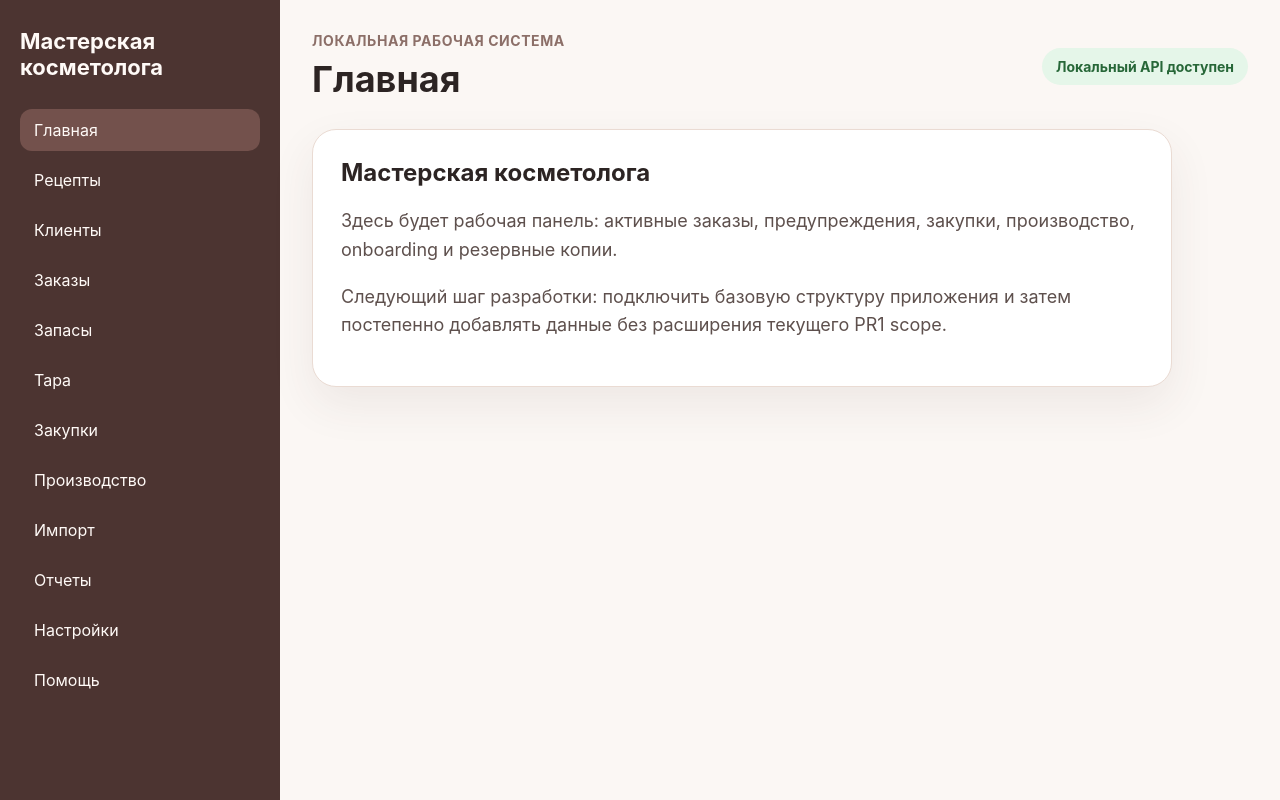
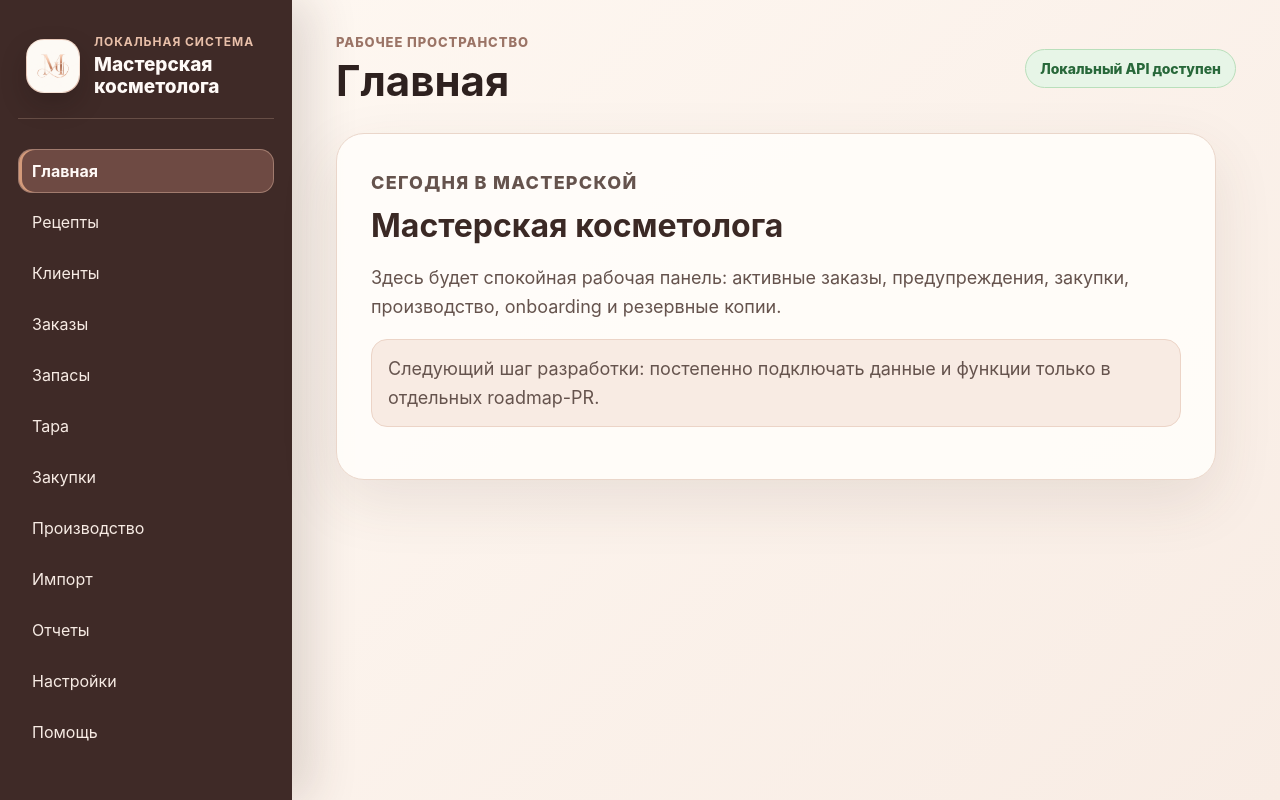
Before and after one commit to Mitronomik/cosmetic-workshop-os, a website with bundled scripts: page frontend/index.html in a window 1280 px wide. Built offline with nearby package versions, Linux system fonts and the light colour scheme; files whose address does not match are found by name.

Commit message:
Brand frontend app shell

```diff
--- a/frontend/index.html
+++ b/frontend/index.html
@@ -1,5 +1,5 @@
 <!doctype html>
 <html lang="ru">
-  <head><meta charset="UTF-8" /><meta name="viewport" content="width=device-width, initial-scale=1.0" /><title>Мастерская косметолога</title><link rel="stylesheet" href="/assets/styles.css" /></head>
+  <head><meta charset="UTF-8" /><meta name="viewport" content="width=device-width, initial-scale=1.0" /><title>Мастерская косметолога</title><link rel="icon" type="image/png" href="/brand/mch-logo.png" /><link rel="stylesheet" href="/assets/styles.css" /></head>
   <body><div id="root"></div><script type="module" src="/assets/main.js"></script></body>
 </html>
--- a/frontend/scripts/build.mjs
+++ b/frontend/scripts/build.mjs
@@ -1,5 +1,6 @@
-import { copyFile, mkdir } from 'node:fs/promises';
+import { copyFile, cp, mkdir } from 'node:fs/promises';
 
 await mkdir('dist/assets', { recursive: true });
+await cp('public', 'dist', { recursive: true });
 await copyFile('index.html', 'dist/index.html');
 await copyFile('src/styles.css', 'dist/assets/styles.css');
--- a/frontend/src/main.ts
+++ b/frontend/src/main.ts
@@ -11,28 +11,41 @@ function render() {
   root.innerHTML = `
     <div class="app-shell">
       <aside class="sidebar" aria-label="Основная навигация">
-        <div class="brand">Мастерская косметолога</div>
+        <div class="brand" aria-label="Мастерская косметолога">
+          <div class="brand-mark" aria-hidden="true">
+            <span class="brand-fallback">МК</span>
+            <img src="/brand/mch-logo.png" alt="" />
+          </div>
+          <div class="brand-copy">
+            <p class="brand-kicker">Локальная система</p>
+            <p class="brand-name">Мастерская косметолога</p>
+          </div>
+        </div>
         <nav class="navigation">${navigationItems.map((item) => `<button class="nav-item ${item === activeSection ? 'active' : ''}" type="button" data-section="${item}">${item}</button>`).join('')}</nav>
       </aside>
       <main class="content">
         <header class="topbar">
-          <div><p class="eyebrow">Локальная рабочая система</p><h1>${activeSection}</h1></div>
+          <div><p class="eyebrow">Рабочее пространство</p><h1>${activeSection}</h1></div>
           <span class="status ${healthStatus}">${healthLabel}</span>
         </header>
         ${activeSection === 'Главная' ? dashboardPlaceholder() : sectionPlaceholder(activeSection)}
       </main>
     </div>`;
+  root.querySelector<HTMLImageElement>('.brand-mark img')?.addEventListener('error', (event) => {
+    const logo = event.currentTarget as HTMLImageElement;
+    logo.hidden = true;
+  });
   root.querySelectorAll<HTMLButtonElement>('.nav-item').forEach((button) => {
     button.addEventListener('click', () => { activeSection = button.dataset.section ?? 'Главная'; render(); });
   });
 }
 
 function dashboardPlaceholder() {
-  return `<section class="card"><h2>Мастерская косметолога</h2><p>Здесь будет рабочая панель: активные заказы, предупреждения, закупки, производство, onboarding и резервные копии.</p><p>Следующий шаг разработки: подключить базовую структуру приложения и затем постепенно добавлять данные без расширения текущего PR1 scope.</p></section>`;
+  return `<section class="card"><p class="card-kicker">Сегодня в мастерской</p><h2>Мастерская косметолога</h2><p>Здесь будет спокойная рабочая панель: активные заказы, предупреждения, закупки, производство, onboarding и резервные копии.</p><p class="next-step">Следующий шаг разработки: постепенно подключать данные и функции только в отдельных roadmap-PR.</p></section>`;
 }
 
 function sectionPlaceholder(title: string) {
-  return `<section class="card"><h2>${title}</h2><p>Этот раздел подготовлен как понятная навигационная заглушка. Формы и бизнес-функции будут добавляться в отдельных PR.</p><p class="next-step">Следующее действие: дождаться реализации соответствующего roadmap-шага.</p></section>`;
+  return `<section class="card"><p class="card-kicker">Раздел приложения</p><h2>${title}</h2><p>Этот раздел подготовлен как понятная навигационная заглушка. Формы и бизнес-функции будут добавляться в отдельных PR.</p><p class="next-step">Следующее действие: дождаться реализации соответствующего roadmap-шага.</p></section>`;
 }
 
 render();
--- a/frontend/src/styles.css
+++ b/frontend/src/styles.css
@@ -1,23 +1,44 @@
-:root { font-family: Inter, system-ui, -apple-system, BlinkMacSystemFont, "Segoe UI", sans-serif; color: #2c2423; background: #fbf7f4; }
+:root {
+  color: #302523;
+  background: #fbf4ed;
+  font-family: Inter, "Segoe UI", system-ui, -apple-system, BlinkMacSystemFont, sans-serif;
+  font-synthesis: none;
+  text-rendering: optimizeLegibility;
+}
 * { box-sizing: border-box; }
-body { margin: 0; }
+body { margin: 0; min-width: 320px; }
 button { font: inherit; }
-.app-shell { min-height: 100vh; display: grid; grid-template-columns: 280px 1fr; }
-.sidebar { background: #4c3431; color: #fffaf7; padding: 28px 20px; }
-.brand { font-size: 22px; font-weight: 700; line-height: 1.2; margin-bottom: 28px; }
-.navigation { display: grid; gap: 8px; }
-.nav-item { border: 0; border-radius: 12px; background: transparent; color: inherit; cursor: pointer; padding: 11px 14px; text-align: left; }
-.nav-item:hover, .nav-item.active { background: #73514c; }
-.content { padding: 32px; }
-.topbar { align-items: center; display: flex; gap: 20px; justify-content: space-between; margin-bottom: 28px; }
-.eyebrow { color: #8c6f68; font-size: 14px; font-weight: 700; letter-spacing: .04em; margin: 0 0 8px; text-transform: uppercase; }
-h1 { font-size: 36px; margin: 0; }
-.card { background: #fff; border: 1px solid #eadbd3; border-radius: 24px; box-shadow: 0 18px 45px rgba(76, 52, 49, .08); max-width: 860px; padding: 28px; }
-.card h2 { margin-top: 0; }
-.card p { color: #5e504d; font-size: 18px; line-height: 1.6; }
-.next-step { background: #f8eee8; border-radius: 14px; padding: 14px 16px; }
-.status { border-radius: 999px; font-size: 14px; font-weight: 700; padding: 10px 14px; white-space: nowrap; }
-.status.checking { background: #fff4d8; color: #80611d; }
-.status.online { background: #e5f6e9; color: #276738; }
-.status.offline { background: #fde7e3; color: #9b3325; }
-@media (max-width: 820px) { .app-shell { grid-template-columns: 1fr; } .sidebar { position: static; } .topbar { align-items: flex-start; flex-direction: column; } }
+.app-shell { min-height: 100vh; display: grid; grid-template-columns: 292px 1fr; background: linear-gradient(135deg, #fff9f3 0%, #f8ece4 100%); }
+.sidebar { background: #3f2a27; color: #fff8f1; padding: 26px 18px; box-shadow: 18px 0 45px rgba(63, 42, 39, .16); }
+.brand { align-items: center; display: flex; gap: 14px; margin-bottom: 30px; padding: 8px 8px 20px; border-bottom: 1px solid rgba(244, 204, 181, .22); }
+.brand-mark { align-items: center; background: linear-gradient(145deg, #f7dfce, #c98c72); border: 1px solid rgba(255, 250, 245, .45); border-radius: 18px; box-shadow: 0 12px 26px rgba(25, 15, 13, .22); color: #4a302b; display: grid; flex: 0 0 54px; height: 54px; justify-items: center; overflow: hidden; position: relative; width: 54px; }
+.brand-mark img { height: 100%; inset: 0; object-fit: cover; position: absolute; width: 100%; }
+.brand-fallback { font-size: 16px; font-weight: 800; letter-spacing: .08em; }
+.brand-copy { min-width: 0; }
+.brand-kicker { color: #e8bfa9; font-size: 12px; font-weight: 700; letter-spacing: .08em; margin: 0 0 5px; text-transform: uppercase; }
+.brand-name { color: #fffaf7; font-size: 19px; font-weight: 800; line-height: 1.16; margin: 0; }
+.navigation { display: grid; gap: 7px; }
+.nav-item { border: 1px solid transparent; border-radius: 14px; background: transparent; color: #f7ebe4; cursor: pointer; padding: 11px 13px; text-align: left; transition: background .15s ease, border-color .15s ease, color .15s ease, transform .15s ease; }
+.nav-item:hover { background: rgba(255, 248, 241, .09); border-color: rgba(232, 191, 169, .2); }
+.nav-item.active { background: #6e4a43; border-color: rgba(232, 191, 169, .42); box-shadow: inset 3px 0 0 #d39a7a; color: #fffaf7; font-weight: 700; }
+.content { padding: 34px clamp(18px, 4vw, 44px); }
+.topbar { align-items: center; display: flex; gap: 20px; justify-content: space-between; margin-bottom: 30px; }
+.eyebrow, .card-kicker { color: #9b7466; font-size: 13px; font-weight: 800; letter-spacing: .07em; margin: 0 0 8px; text-transform: uppercase; }
+h1 { color: #2e211f; font-size: clamp(30px, 4vw, 42px); line-height: 1.08; margin: 0; }
+.card { background: rgba(255, 253, 250, .92); border: 1px solid #ead6ca; border-radius: 28px; box-shadow: 0 22px 60px rgba(82, 54, 47, .1); max-width: 880px; padding: clamp(22px, 4vw, 34px); }
+.card h2 { color: #3b2925; font-size: clamp(24px, 3vw, 32px); margin: 0 0 12px; }
+.card p { color: #65534d; font-size: 18px; line-height: 1.62; }
+.next-step { background: #f8ebe3; border: 1px solid #ecd4c7; border-radius: 16px; padding: 14px 16px; }
+.status { border-radius: 999px; border: 1px solid transparent; font-size: 14px; font-weight: 800; padding: 10px 14px; white-space: nowrap; }
+.status.checking { background: #fff3d4; border-color: #efd593; color: #7a5b18; }
+.status.online { background: #e7f5e7; border-color: #b9dfbb; color: #28683a; }
+.status.offline { background: #fde8e2; border-color: #efc0b7; color: #9a3526; }
+@media (max-width: 820px) {
+  .app-shell { grid-template-columns: 1fr; }
+  .sidebar { box-shadow: none; padding: 18px; }
+  .brand { margin-bottom: 18px; }
+  .navigation { grid-template-columns: repeat(auto-fit, minmax(132px, 1fr)); }
+  .content { padding-top: 26px; }
+  .topbar { align-items: flex-start; flex-direction: column; }
+  .status { white-space: normal; }
+}
```
Also changed, not shown: state/handoff.md (+10 -11 lines), state/progress.md (+6 -4 lines).
